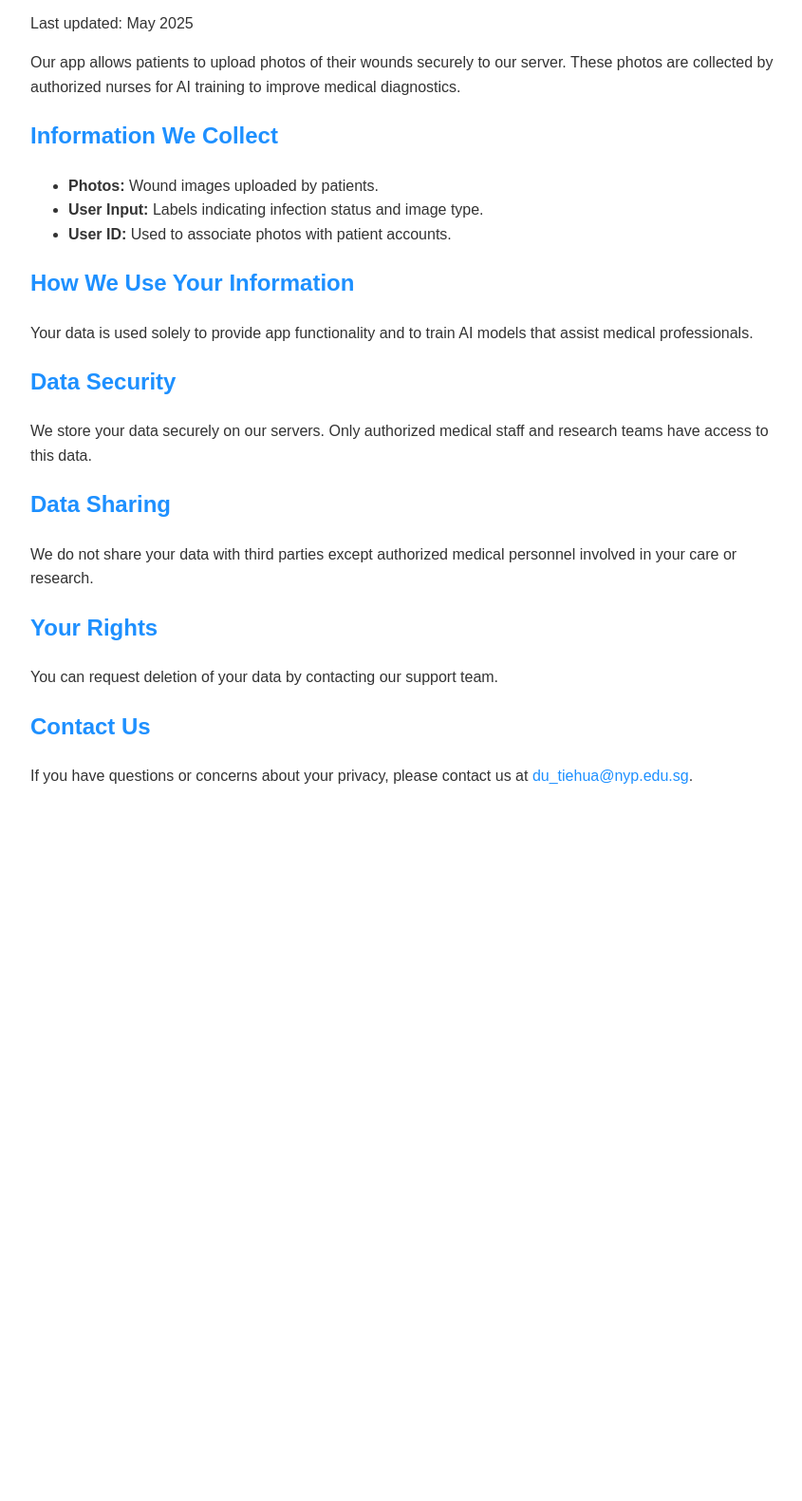
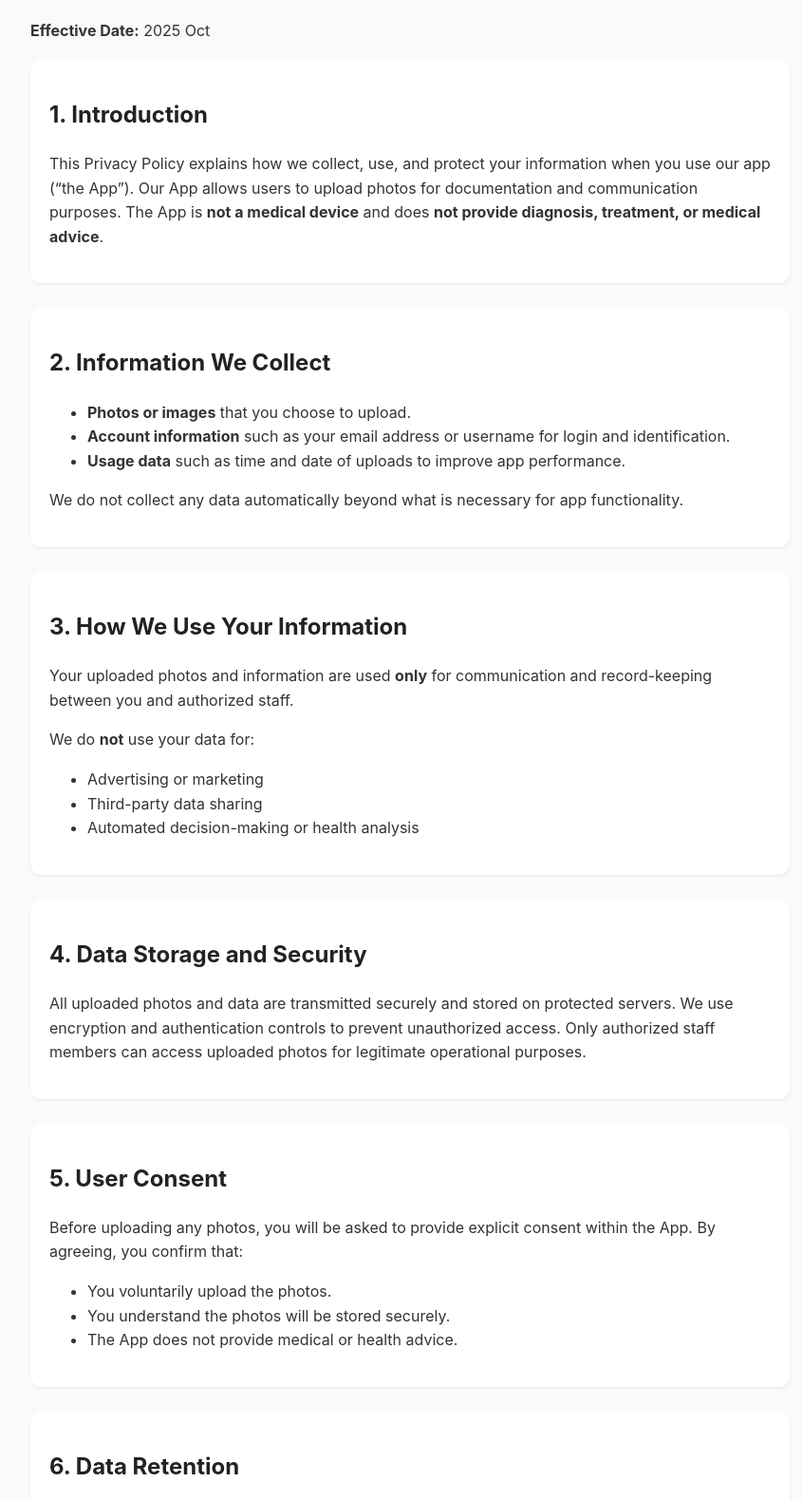
Before and after one commit to streeteva/CatheSure-Privacy, a plain HTML site: page index.html in a window 1280 px wide. Shown: the part 101-1681 px from the top of the page at 95% size, without its empty margins (208-1053 px from the left). Before the commit the page ends 971 px from the top, so only its background shows below. Drawn offline with Linux system fonts and the light colour scheme.

Commit message:
Update index.html

```diff
--- a/index.html
+++ b/index.html
@@ -2,55 +2,131 @@
 <html lang="en">
 <head>
   <meta charset="UTF-8" />
-  <meta name="viewport" content="width=device-width, initial-scale=1" />
+  <meta name="viewport" content="width=device-width, initial-scale=1.0" />
   <title>Privacy Policy</title>
   <style>
     body {
-      font-family: Arial, sans-serif;
+      font-family: -apple-system, BlinkMacSystemFont, "Segoe UI", Roboto, Oxygen,
+        Ubuntu, Cantarell, "Open Sans", "Helvetica Neue", sans-serif;
+      line-height: 1.6;
       max-width: 800px;
       margin: 40px auto;
       padding: 0 20px;
-      line-height: 1.6;
       color: #333;
+      background-color: #fafafa;
     }
     h1, h2 {
-      color: #1E90FF;
+      color: #222;
+    }
+    h1 {
+      text-align: center;
+      margin-bottom: 30px;
     }
     a {
-      color: #1E90FF;
+      color: #007aff;
       text-decoration: none;
     }
     a:hover {
       text-decoration: underline;
     }
+    section {
+      margin-bottom: 25px;
+      background: #fff;
+      padding: 20px;
+      border-radius: 12px;
+      box-shadow: 0 1px 3px rgba(0,0,0,0.08);
+    }
   </style>
 </head>
 <body>
   <h1>Privacy Policy</h1>
-  <p>Last updated: May 2025</p>
+  <p><strong>Effective Date:</strong> 2025 Oct</p>
 
-  <p>Our app allows patients to upload photos of their wounds securely to our server. These photos are collected by authorized nurses for AI training to improve medical diagnostics.</p>
+  <section>
+    <h2>1. Introduction</h2>
+    <p>
+      This Privacy Policy explains how we collect, use, and protect your information when you use our app (“the App”).
+      Our App allows users to upload photos for documentation and communication purposes.
+      The App is <strong>not a medical device</strong> and does <strong>not provide diagnosis, treatment, or medical advice</strong>.
+    </p>
+  </section>
 
-  <h2>Information We Collect</h2>
-  <ul>
-    <li><strong>Photos:</strong> Wound images uploaded by patients.</li>
-    <li><strong>User Input:</strong> Labels indicating infection status and image type.</li>
-    <li><strong>User ID:</strong> Used to associate photos with patient accounts.</li>
-  </ul>
+  <section>
+    <h2>2. Information We Collect</h2>
+    <ul>
+      <li><strong>Photos or images</strong> that you choose to upload.</li>
+      <li><strong>Account information</strong> such as your email address or username for login and identification.</li>
+      <li><strong>Usage data</strong> such as time and date of uploads to improve app performance.</li>
+    </ul>
+    <p>We do not collect any data automatically beyond what is necessary for app functionality.</p>
+  </section>
 
-  <h2>How We Use Your Information</h2>
-  <p>Your data is used solely to provide app functionality and to train AI models that assist medical professionals.</p>
+  <section>
+    <h2>3. How We Use Your Information</h2>
+    <p>Your uploaded photos and information are used <strong>only</strong> for communication and record-keeping between you and authorized staff.</p>
+    <p>We do <strong>not</strong> use your data for:</p>
+    <ul>
+      <li>Advertising or marketing</li>
+      <li>Third-party data sharing</li>
+      <li>Automated decision-making or health analysis</li>
+    </ul>
+  </section>
 
-  <h2>Data Security</h2>
-  <p>We store your data securely on our servers. Only authorized medical staff and research teams have access to this data.</p>
+  <section>
+    <h2>4. Data Storage and Security</h2>
+    <p>
+      All uploaded photos and data are transmitted securely and stored on protected servers.
+      We use encryption and authentication controls to prevent unauthorized access.
+      Only authorized staff members can access uploaded photos for legitimate operational purposes.
+    </p>
+  </section>
 
-  <h2>Data Sharing</h2>
-  <p>We do not share your data with third parties except authorized medical personnel involved in your care or research.</p>
+  <section>
+    <h2>5. User Consent</h2>
+    <p>
+      Before uploading any photos, you will be asked to provide explicit consent within the App.
+      By agreeing, you confirm that:
+    </p>
+    <ul>
+      <li>You voluntarily upload the photos.</li>
+      <li>You understand the photos will be stored securely.</li>
+      <li>The App does not provide medical or health advice.</li>
+    </ul>
+  </section>
 
-  <h2>Your Rights</h2>
-  <p>You can request deletion of your data by contacting our support team.</p>
+  <section>
+    <h2>6. Data Retention</h2>
+    <p>
+      We retain uploaded data only as long as necessary to fulfill the purpose of use or as required by applicable laws.
+      You may contact us to request deletion of your uploaded data.
+    </p>
+  </section>
 
-  <h2>Contact Us</h2>
-  <p>If you have questions or concerns about your privacy, please contact us at <a href="mailto:du_tiehua@nyp.edu.sg">du_tiehua@nyp.edu.sg</a>.</p>
+  <section>
+    <h2>7. Your Rights</h2>
+    <p>You may:</p>
+    <ul>
+      <li>Request access to or deletion of your data.</li>
+      <li>Withdraw consent to data collection at any time (by stopping use of the App).</li>
+      <li>Contact us regarding any privacy concerns.</li>
+    </ul>
+    <p>Please contact us at <strong>[your support email address]</strong>.</p>
+  </section>
+
+  <section>
+    <h2>8. Changes to This Policy</h2>
+    <p>
+      We may update this Privacy Policy from time to time.
+      Any updates will be posted within the App and on our website, with a revised effective date.
+    </p>
+  </section>
+
+  <section>
+    <h2>9. Contact Us</h2>
+    <p>
+      If you have any questions or concerns about this Privacy Policy, please contact us at:
+      <br><strong>Email:</strong> du_tiehua@nyp.edu.sg
+    </p>
+  </section>
 </body>
 </html>
```
